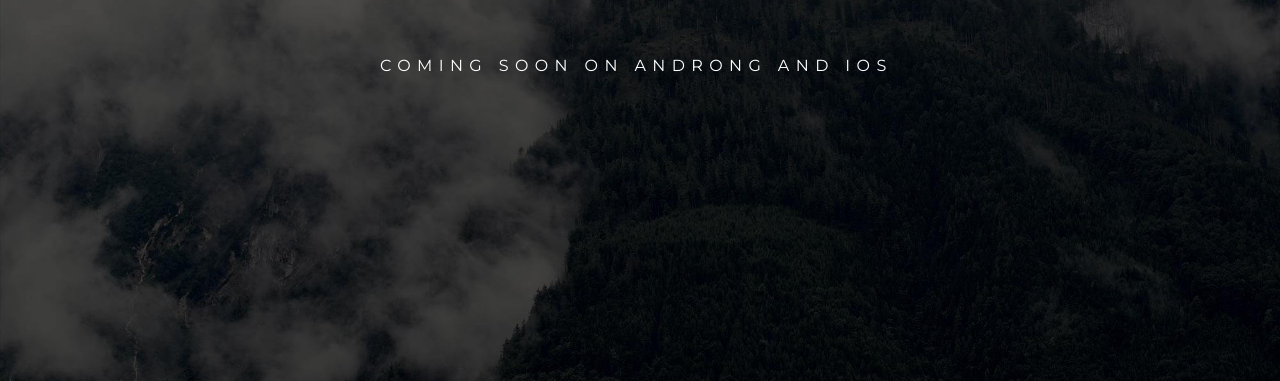
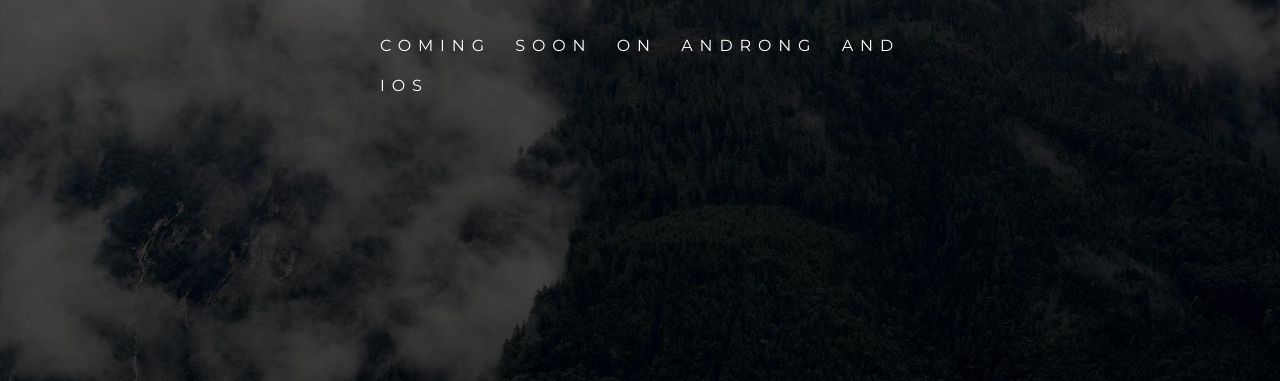
Before and after one commit to Leo4815162342/lobstr, a website: page index.html in a window 1280 px wide. Shown: the part 419-800 px from the top of the page. Drawn offline with nearby package versions, Linux system fonts and the light colour scheme; a web font is replaced by a local one.

Commit message:
upd letter spacing

```diff
--- a/scss/main.scss
+++ b/scss/main.scss
@@ -49,5 +49,5 @@ p {
 	font-family: 'Montserrat', sans-serif;
 	font-size: 16px;
 	text-transform: uppercase;
-	letter-spacing: 0.4em;
+	letter-spacing: 0.429em;
 }
```
Also changed, not shown: css/main.css.
